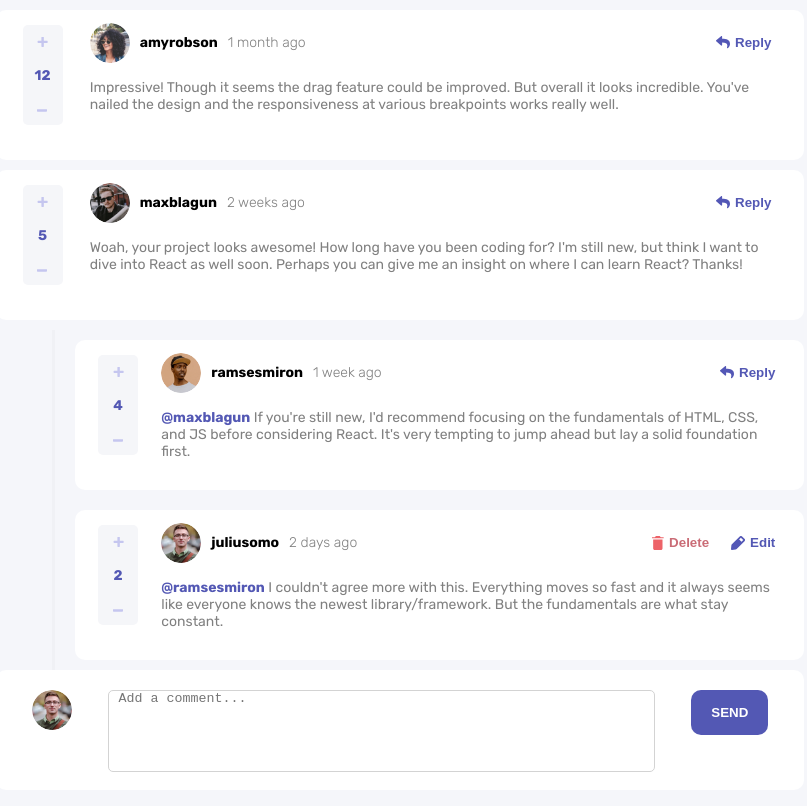
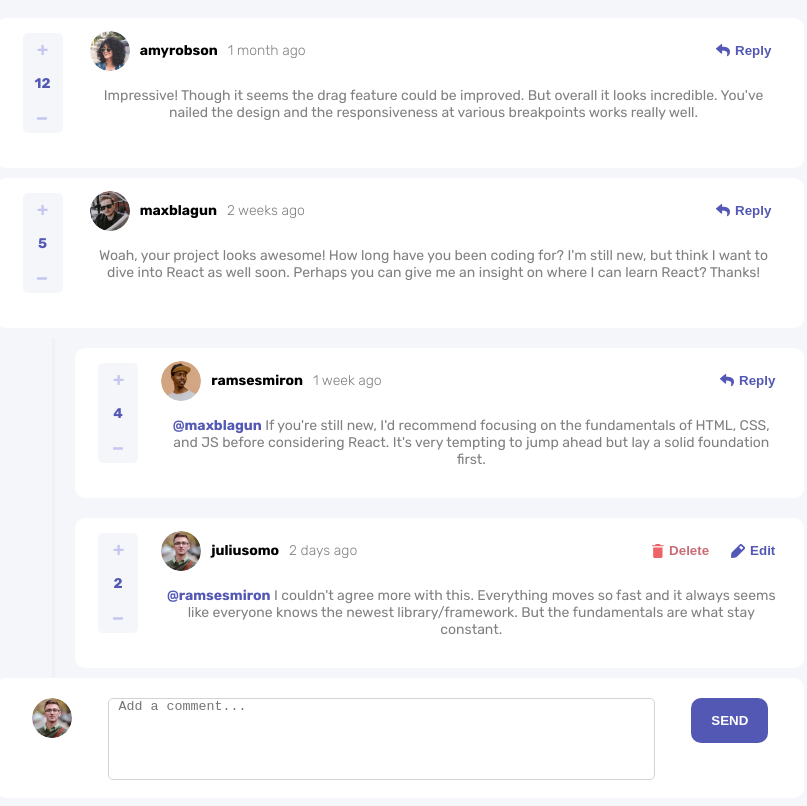
Before and after one commit to keyboard97/Interactive-comments-section-Frontend-Mentor-Vuejs, a Vue app: page / in a window 1280 px wide. Shown: the whole page, without its empty margins (240-1047 px from the left). Built offline with nearby package versions, Linux system fonts and the light colour scheme.

Commit message:
fix style.css

```diff
--- a/src/style.css
+++ b/src/style.css
@@ -84,6 +84,15 @@ button:focus-visible {
   src: url("./assets/resources/Rubik-VariableFont_wght.ttf");
 }
 
+#app{
+
+  display: flex;
+  flex-direction: column;
+  justify-content: space-between;
+  max-width: 1920px;
+  margin: 0 auto;
+  text-align: center;
+}
 
 body{
   background-color: #f5f6fa;
```
